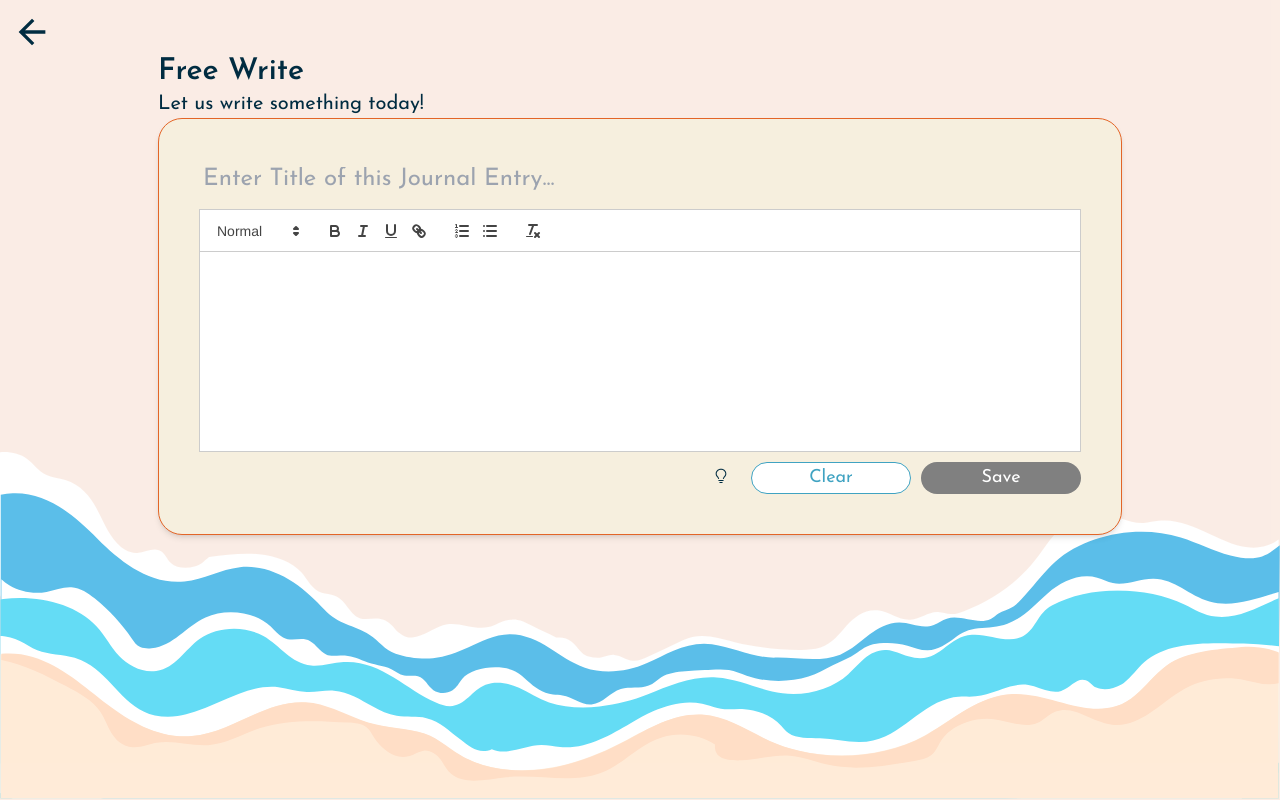
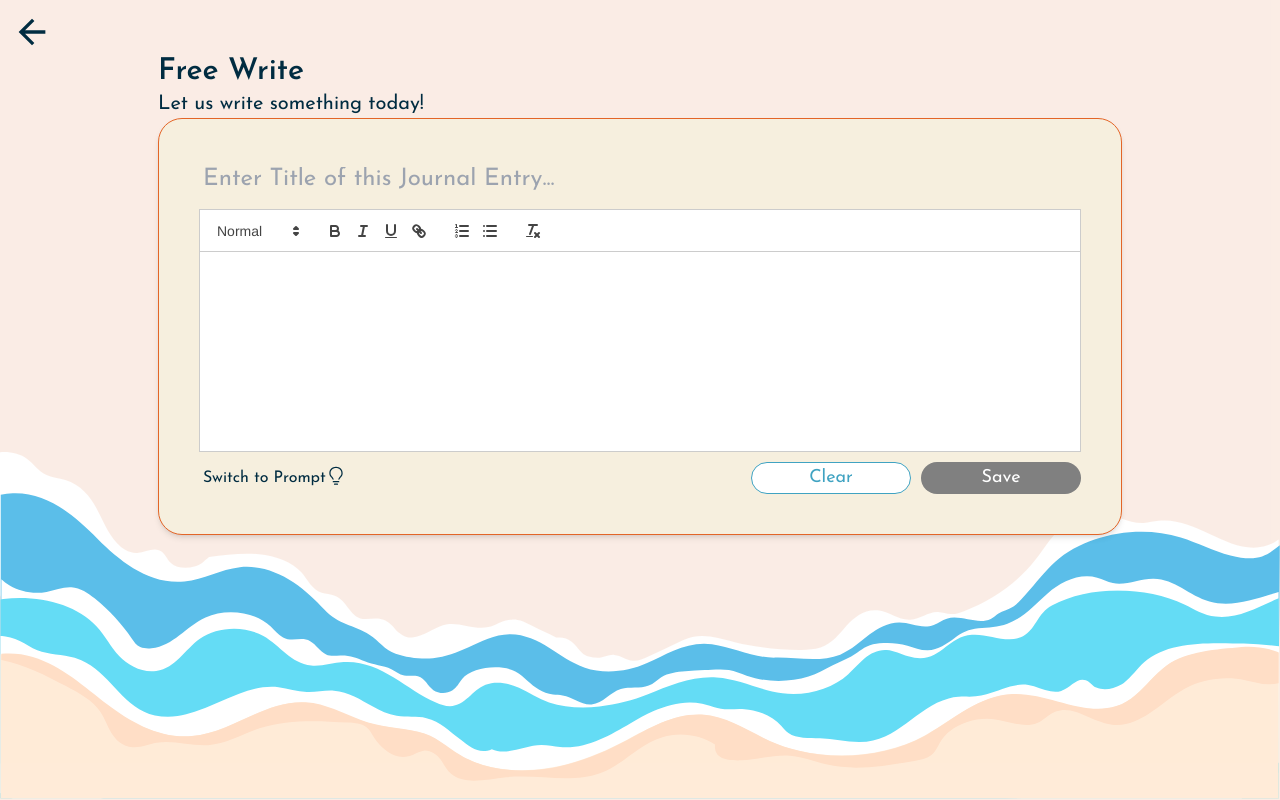
Before and after one commit to cherryontech/comet-cruisers-spring2024, a React (Create React App) app: page /free-journal in a window 1280 px wide. Built offline with nearby package versions, Linux system fonts and the light colour scheme.

Commit message:
Added text to switch button, edited css

```diff
--- a/src/js/JournalContainer.js
+++ b/src/js/JournalContainer.js
@@ -124,8 +124,10 @@ const JournalTextEntry = ({ setHasChanges }) => {
         <ReactQuill theme="snow" value={value} onChange={setValue} />
         <div className="btn-container">
           <SwitchJournalType />
-          <ClearButton clearButton={clearButton} />
-          <SaveButton saveEntry={saveEntry} disabled={!value || !title} />
+          <div className="space-x-2.5">
+            <ClearButton clearButton={clearButton} />
+            <SaveButton saveEntry={saveEntry} disabled={!value || !title} />
+          </div>
         </div>
       </div>
     </>
--- a/src/js/PromptButtons.js
+++ b/src/js/PromptButtons.js
@@ -24,9 +24,19 @@ const SwitchJournalType = () => {
   const displayIcon = () => {
     switch (journalType) {
       case '/prompt-journal':
-        return <TbWriting />;
+        return (
+          <div className="flex hover p-1">
+            Switch to Free Write
+            <TbWriting className="w-5 h-5" />
+          </div>
+        );
       case '/free-journal':
-        return <GoLightBulb />;
+        return (
+          <div className="flex hover p-1">
+            Switch to Prompt
+            <GoLightBulb className="w-5 h-5" />
+          </div>
+        );
     }
   };
 
@@ -34,7 +44,7 @@ const SwitchJournalType = () => {
     <Popup
       contentStyle={{ backgroundColor: '#F6EFDE', borderColor: '#E36527' }}
       trigger={
-        <button className="switch-btn" title="switch journal type">
+        <button className="flex text-custom-teal-dark" title="switch journal type">
           {displayIcon()}
         </button>
       }
--- a/src/pages/Home.js
+++ b/src/pages/Home.js
@@ -36,7 +36,7 @@ const Home = () => {
         <Todo />
         <div className="display-journal">
           <DisplayJournal />
-          <div className="btn-container">
+          <div className="flex justify-end">
             <Popup
               contentStyle={{
                 backgroundColor: '#F6EFDE',
--- a/src/styles/main.css
+++ b/src/styles/main.css
@@ -599,12 +599,7 @@ body{
 }
 .btn-container{
   display: flex;
-  justify-content: flex-end;
-}
-.btn-container > :not([hidden]) ~ :not([hidden]){
-  --tw-space-x-reverse: 0;
-  margin-right: calc(0.625rem * var(--tw-space-x-reverse));
-  margin-left: calc(0.625rem * calc(1 - var(--tw-space-x-reverse)));
+  justify-content: space-between;
 }
 .shuffle-icon{
   height: 1.75rem;
@@ -612,12 +607,6 @@ body{
   background-color: transparent;
   --tw-text-opacity: 1;
   color: rgb(14 137 146 / var(--tw-text-opacity));
-}
-.switch-btn{
-  height: 1.75rem;
-  width: 1.75rem;
-  --tw-text-opacity: 1;
-  color: rgb(0 44 65 / var(--tw-text-opacity));
 }
 .card, .popup-content{
   border-radius: 1.5rem;
@@ -899,6 +888,9 @@ body{
 .h-32{
   height: 8rem;
 }
+.h-5{
+  height: 1.25rem;
+}
 .h-6{
   height: 1.5rem;
 }
@@ -922,6 +914,9 @@ body{
 }
 .w-48{
   width: 12rem;
+}
+.w-5{
+  width: 1.25rem;
 }
 .w-6{
   width: 1.5rem;
@@ -971,6 +966,16 @@ body{
 .gap-5{
   gap: 1.25rem;
 }
+.space-x-2 > :not([hidden]) ~ :not([hidden]){
+  --tw-space-x-reverse: 0;
+  margin-right: calc(0.5rem * var(--tw-space-x-reverse));
+  margin-left: calc(0.5rem * calc(1 - var(--tw-space-x-reverse)));
+}
+.space-x-2\.5 > :not([hidden]) ~ :not([hidden]){
+  --tw-space-x-reverse: 0;
+  margin-right: calc(0.625rem * var(--tw-space-x-reverse));
+  margin-left: calc(0.625rem * calc(1 - var(--tw-space-x-reverse)));
+}
 .space-x-3 > :not([hidden]) ~ :not([hidden]){
   --tw-space-x-reverse: 0;
   margin-right: calc(0.75rem * var(--tw-space-x-reverse));
@@ -1008,6 +1013,9 @@ body{
 .bg-custom-yellow{
   --tw-bg-opacity: 1;
   background-color: rgb(255 211 58 / var(--tw-bg-opacity));
+}
+.p-1{
+  padding: 0.25rem;
 }
 .p-2{
   padding: 0.5rem;
@@ -1054,6 +1062,10 @@ body{
 }
 .italic{
   font-style: italic;
+}
+.text-custom-teal-dark{
+  --tw-text-opacity: 1;
+  color: rgb(0 44 65 / var(--tw-text-opacity));
 }
 .text-gray-400{
   --tw-text-opacity: 1;
```
Also changed, not shown: src/styles/tailwind.css.
